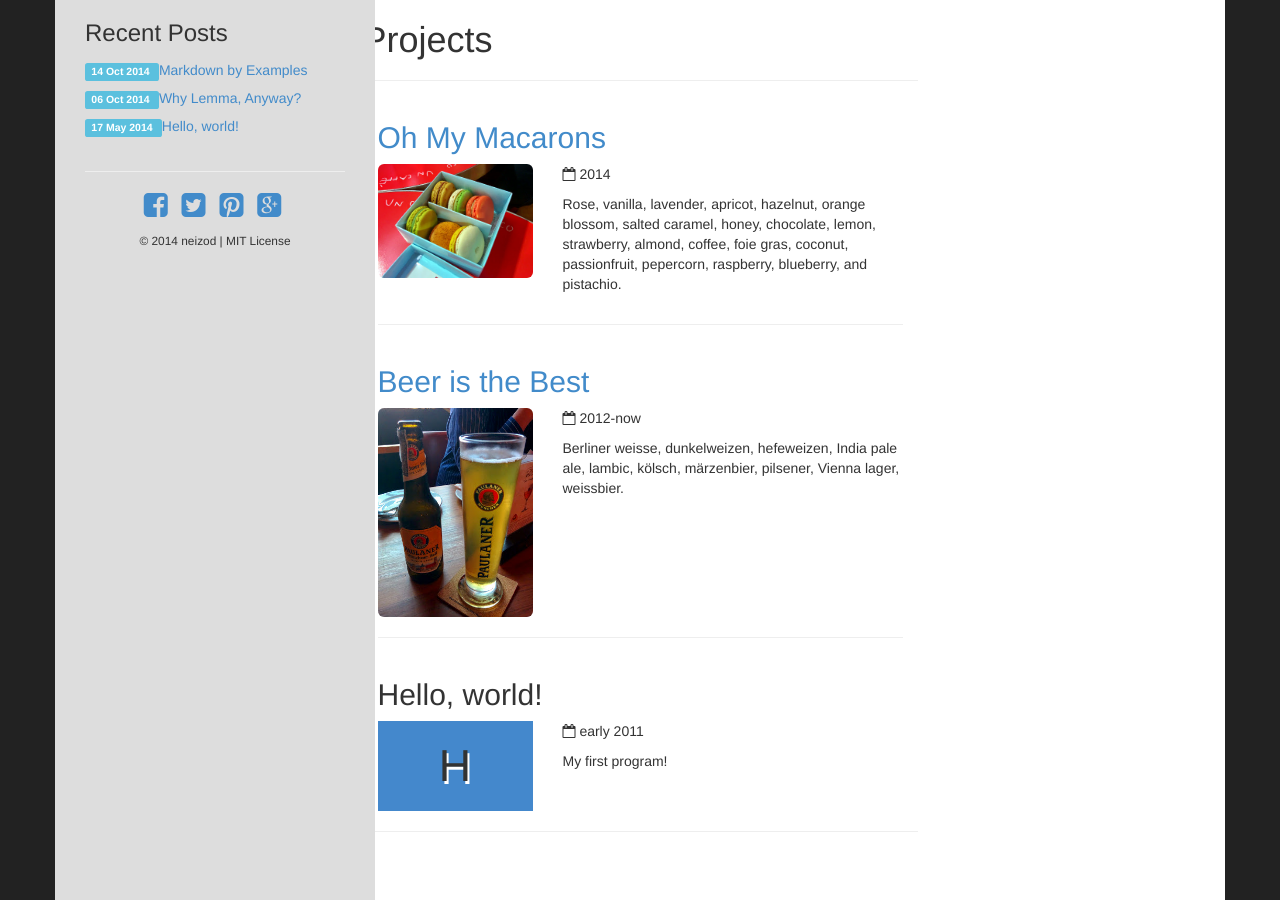
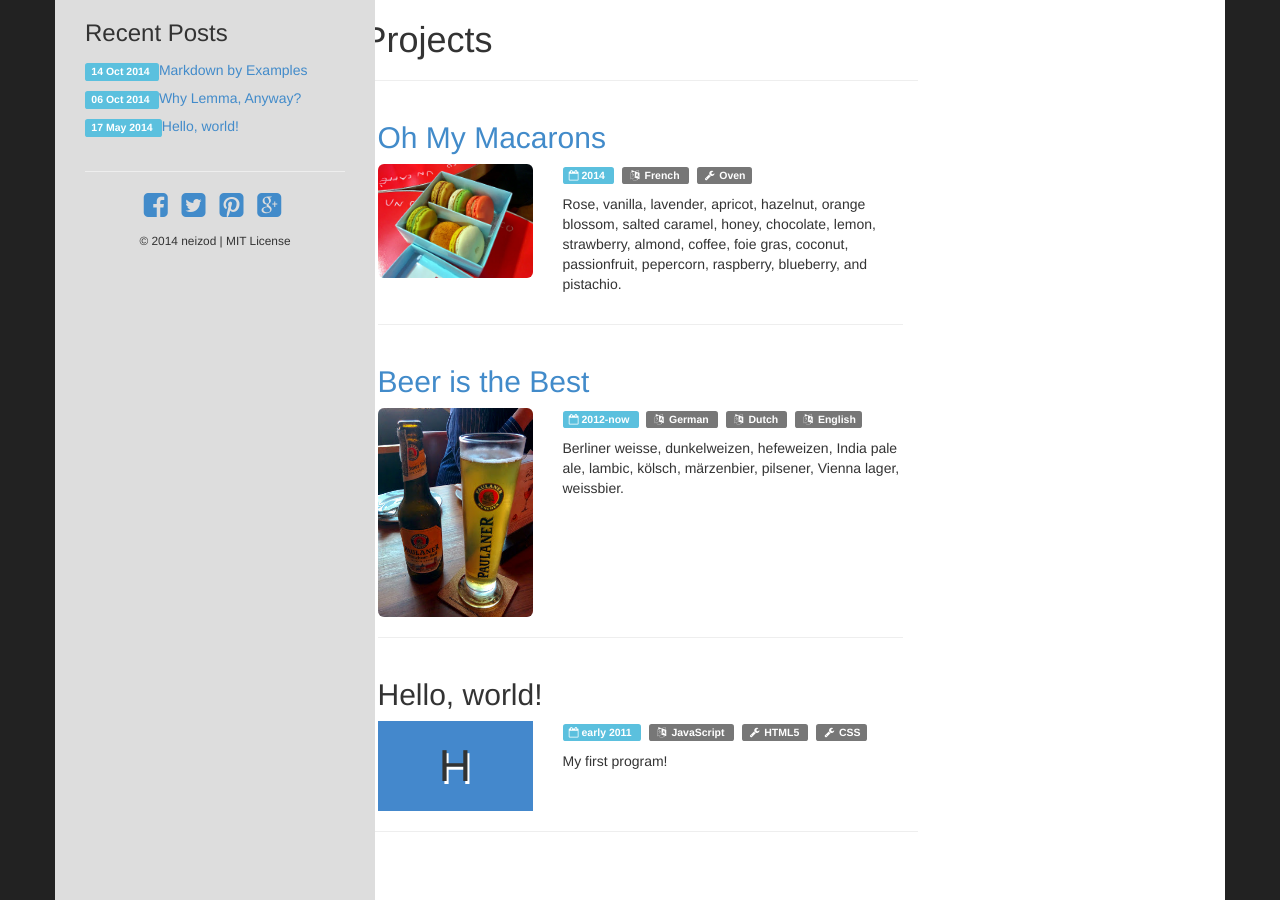
Before and after one commit to neizod/lemma-theme, a Jekyll site: the page built from projects.html, in a window 1280 px wide. Built offline with Jekyll 4.4.1, drawn with Linux system fonts in a browser that asks for light colours; Markdown is read by kramdown in place of the engine named in the settings.

Commit message:
[ui] make tag for date, languages, frameworks used.

```diff
--- a/_data/projects.yaml
+++ b/_data/projects.yaml
@@ -2,6 +2,8 @@
   url: https://en.wikipedia.org/wiki/Macaron
   date: 2014
   thumbnail: /images/macaron.jpg
+  languages: [French]
+  frameworks: [Oven]
   desc: >
     Rose, vanilla, lavender, apricot, hazelnut, orange blossom, salted caramel,
     honey, chocolate, lemon, strawberry, almond, coffee, foie gras, coconut,
@@ -10,9 +12,12 @@
   url: https://en.wikipedia.org/wiki/Beer
   date: 2012-now
   thumbnail: /images/beer.jpg
+  languages: [German, Dutch, English]
   desc: >
     Berliner weisse, dunkelweizen, hefeweizen, India pale ale, lambic, kölsch,
     märzenbier, pilsener, Vienna lager, weissbier.
 - name: Hello, world!
   date: early 2011
+  languages: [JavaScript]
+  frameworks: [HTML5, CSS]
   desc: My first program!
--- a/projects.html
+++ b/projects.html
@@ -30,10 +30,31 @@ title: Projects
     </div>
   </div>
   <div class="col-xs-8">
-    {% if project.date %}
-      <p><i class="fa fa-calendar-o"></i> {{ project.date }}</p>
-    {% endif %}
-    <p>{{ project.desc }}</p>
+    <p>
+      {% if project.date %}
+        <span class="label label-info">
+          <i class="fa fa-calendar-o"></i>
+          {{ project.date }}
+        </span>
+        {% if project.languages %}&nbsp;{% endif %}
+      {% endif %}
+      {% for language in project.languages %}
+        <span class="label label-default">
+          <i class="fa fa-fw fa-language"></i>
+          {{ language }}
+        </span>
+        {% unless forloop.last %}&nbsp;{% endunless %}
+        {% if project.frameworks %}&nbsp;{% endif %}
+      {% endfor %}
+      {% for framework in project.frameworks %}
+        <span class="label label-default">
+          <i class="fa fa-fw fa-wrench"></i>
+          {{ framework }}
+        </span>
+        {% unless forloop.last %}&nbsp;{% endunless %}
+      {% endfor %}
+    </p>
+    {{ project.desc | markdownify }}
   </div>
   <div class="clearfix"></div>
   {% unless forloop.last %}
```
